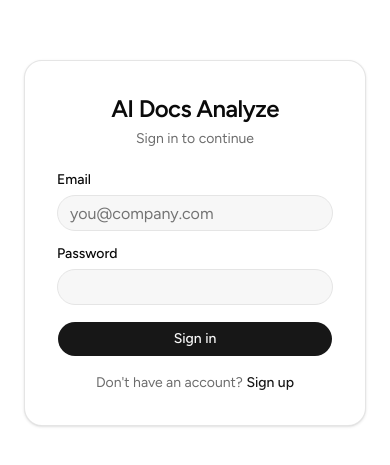
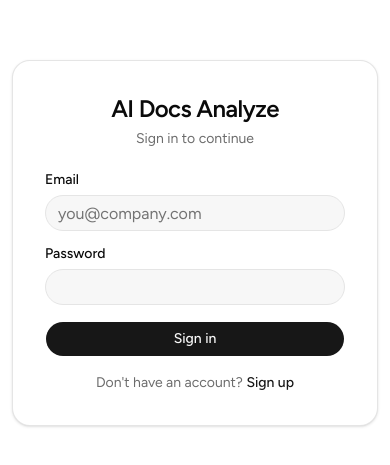
Before and after one commit to Danil-Ispanyuk/ai-docs-analyze, a Next.js app: page /sign-in in a window 390 px wide. Shown: the part 179-644 px from the top of the page. Built offline with nearby package versions, Linux system fonts and the light colour scheme; no server answers.

Commit message:
docs(project): refresh CLAUDE.md and tighten mobile auth padding

```diff
--- a/src/layouts/AuthLayout.tsx
+++ b/src/layouts/AuthLayout.tsx
@@ -5,7 +5,7 @@ export function AuthLayout({ children }: PropsWithChildren) {
 	const t = useT();
 
 	return (
-		<main className="flex min-h-full flex-1 items-center justify-center p-6">
+		<main className="flex min-h-full flex-1 items-center justify-center p-6 max-md:px-3">
 			<section className="w-full max-w-md space-y-6 rounded-2xl border border-black/10 bg-background p-8 shadow-sm dark:border-white/10">
 				<header className="space-y-1 text-center">
 					<h1 className="text-2xl font-semibold tracking-tight">{t("General.title")}</h1>
```
Also changed, not shown: 1 other file (tests, documents, lock files or other folders).
